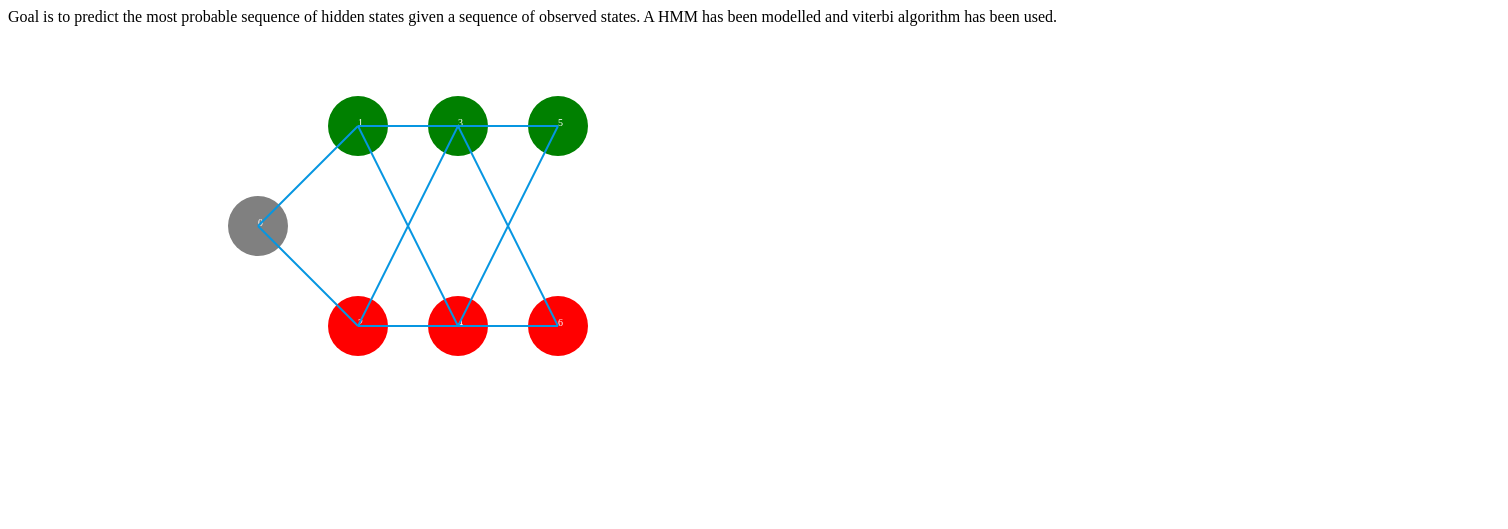
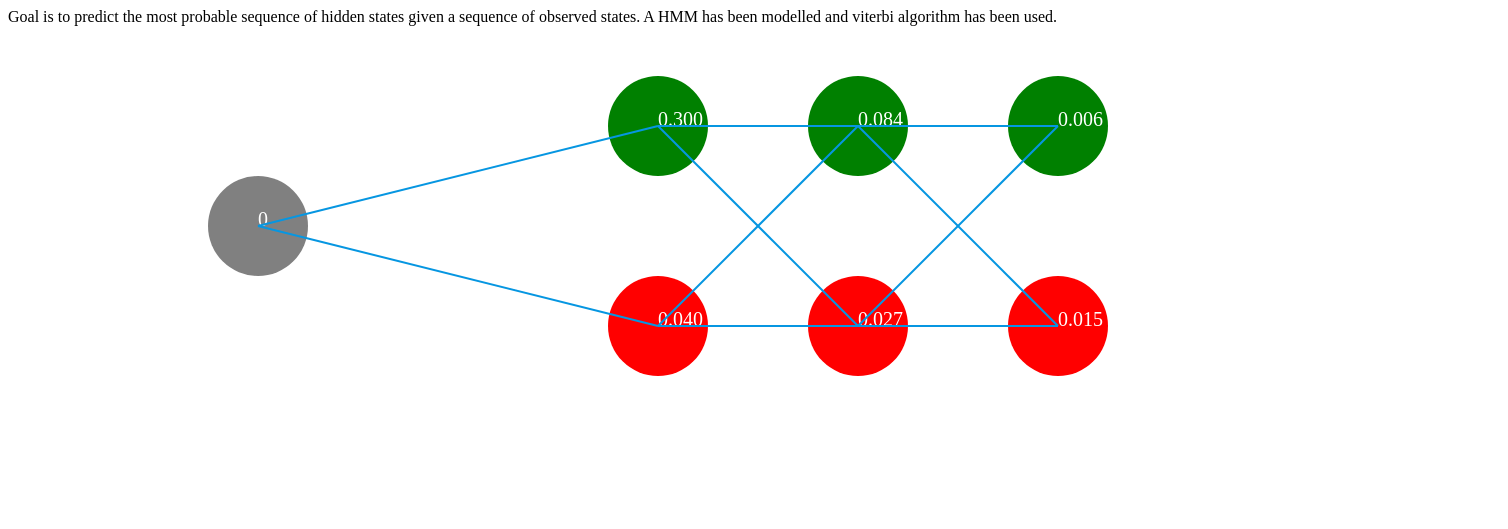
Before and after one commit to ajayrfhp/hmm_visualization, a plain HTML site: page index.html in a window 1280 px wide. Shown: the whole page, 1508 px wide, since content can reach past the window. Drawn offline with Linux system fonts and the light colour scheme.

Commit message:
fixed coloring bug

```diff
--- a/index.html
+++ b/index.html
@@ -83,16 +83,17 @@
 
 			// DETERMINE CIRCLE POSITION DATA
 			var total_nodes = 0;
+
 			for( i = 0; i < layers.length; i++ ){
 				if ( i == 0){
 					layers[i].nodes[0].y = 200;
-					layers[i].nodes[0].x = 250 + Math.floor((total_nodes+1)/2)*100;
+					layers[i].nodes[0].x = 250 + Math.floor((total_nodes+1)/2)*200;
 					total_nodes += 1
 				}
 				else{
 					for( j = 0; j < layers[i].cnt; j++ ){
-						layers[i].nodes[j].x = 250 + Math.floor((total_nodes+1)/2)*100;
-						if( j%2 != 0){
+						layers[i].nodes[j].x = 450 + Math.floor((total_nodes+1)/2)*200;
+						if( j%2 == 0){
 							layers[i].nodes[j].y = 100;
 						}
 						else{
@@ -167,12 +168,12 @@
 				 		return layers[i].nodes[j].y;
 				 	}
 				})
-				.attr("r",function(d) { return 30; })
+				.attr("r",function(d) { return 50; })
 				.attr("fill",function(d){
 					if ( d == 0){
 						return "gray";
 					}
-					else if( d%2 != 0){
+					else if( d%2 == 0){
 						return "green";
 					}
 					else{
@@ -215,8 +216,19 @@
 				 		return layers[i].nodes[j].y;
 				 	}
 				 })
-				.text(function(d) { return d; })
-				.attr("font-size","10px")
+				.text(function(d) {
+					if( d == 0 ){
+					 	i = 0;
+					 	j = 0;
+					 	return layers[i].nodes[j].probability;
+					}
+				 	else{
+				 		i = Math.floor((d-1)/2) + 1;
+				 		j = d%2;
+				 		return layers[i].nodes[j].probability.toFixed(3);
+				 	}
+				 })
+				.attr("font-size","20px")
 				.attr("fill","white");
 
 
@@ -233,9 +245,6 @@
 				.style("stroke","rgb(6,150,225)")
 				.style("stroke-width","2")
 
-
-
-
 		});
 	</script>
 
@@ -243,5 +252,5 @@
 
 <body>
 	Goal is to predict the most probable sequence of hidden states given a sequence of observed states. A HMM has been modelled and viterbi algorithm has been used.
-	<svg class = 'container' width ='700' height = '500'></svg>
+	<svg class = 'container' width ='1500' height = '500'></svg>
 </body>
```
